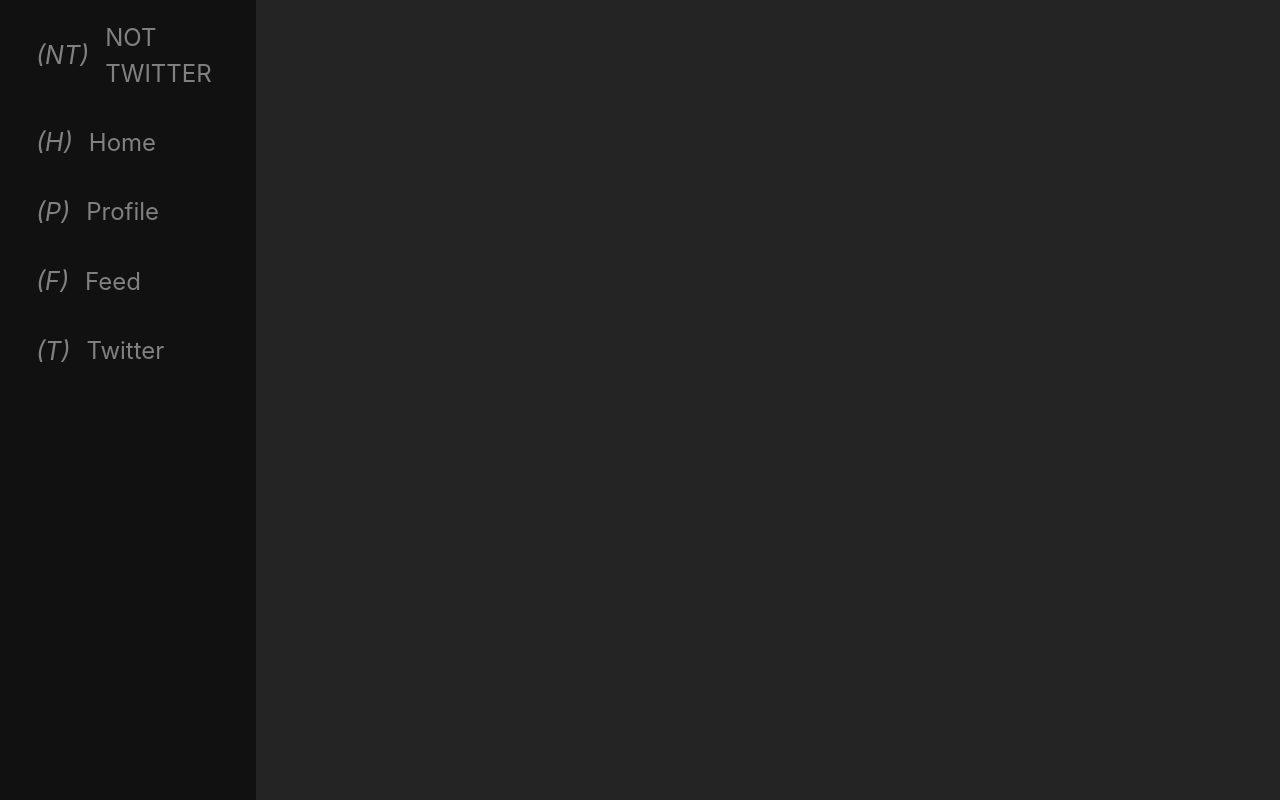
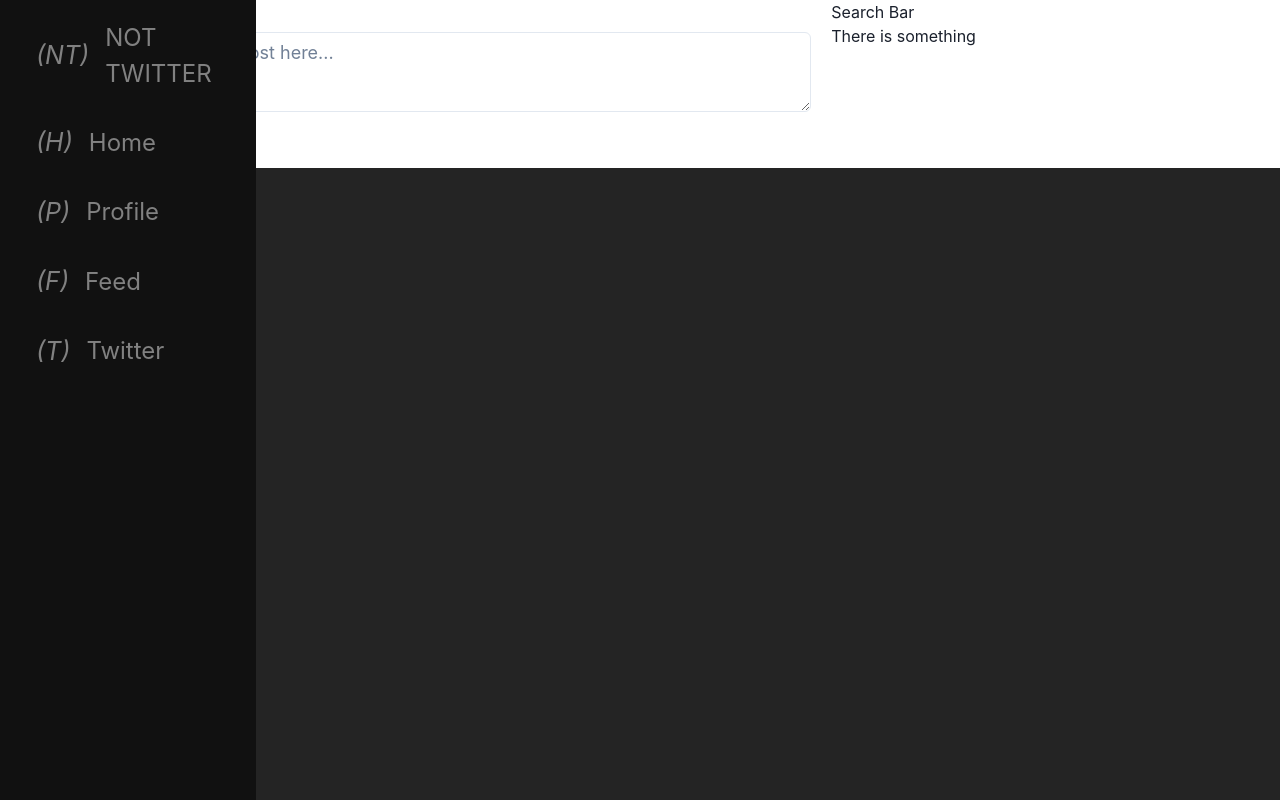
Before and after one commit to Andrewuwu/Spring23_SNS_Workshop_Client, a React (Vite) app: page / in a window 1280 px wide. Built offline with nearby package versions, Linux system fonts and the light colour scheme; no server answers.

Commit message:
Added Post Create Form and Scaffoleded Suggestions Col

```diff
--- a/src/components/common/MainFeedContainer.jsx
+++ b/src/components/common/MainFeedContainer.jsx
@@ -32,7 +32,7 @@ function MainFeedContainer() {
                     <PostColumn></PostColumn>
                 </GridItem>
                 <GridItem colStart={7} colEnd={11}>
-                    <PostColumn></PostColumn>
+                    <SuggestionsColumn></SuggestionsColumn>
                 </GridItem>
             </Grid>
         </div>
--- a/src/components/posts/PostForm.jsx
+++ b/src/components/posts/PostForm.jsx
@@ -1,7 +1,80 @@
-import React from "react";
+import React, { useState } from 'react';
+import {
+  FormControl,
+  FormLabel,
+  Input,
+  FormHelperText,
+  FormErrorMessage,
+  Textarea,
+  Button,
+  AlertDialog,
+  AlertDialogOverlay,
+  AlertDialogContent,
+  AlertDialogHeader,
+  AlertDialogBody,
+  AlertDialogFooter
+} from '@chakra-ui/react';
 
 function PostForm() {
-    return(<div></div>);
+  const [content, setContent] = useState('');
+  const [isOpen, setIsOpen] = useState(false);
+
+  const onClose = () => setIsOpen(false);
+  const cancelRef = React.useRef();
+
+  const handleContentChange = (e) => {
+    setContent(e.target.value);
+  };
+
+  const handleSubmit = () => {
+    if (content.trim().length === 0) {
+      setIsOpen(true);
+      return;
+    }
+
+    // Perform actions if content is not empty
+    console.log('Posting:', content);
+    // Reset the input after posting if needed
+    setContent('');
+  };
+
+  return (
+    <>
+      <FormControl isRequired isInvalid={isOpen}>
+        <FormLabel>Post Content</FormLabel>
+        <Textarea
+          value={content}
+          onChange={handleContentChange}
+          placeholder="Write your post here..."
+          size="lg"
+        />
+        <FormErrorMessage>Please enter some text before posting.</FormErrorMessage>
+      </FormControl>
+      <Button mt="4" colorScheme="blue" onClick={handleSubmit}>
+        POST
+      </Button>
+      <AlertDialog
+        isOpen={isOpen}
+        leastDestructiveRef={cancelRef}
+        onClose={onClose}
+      >
+        <AlertDialogOverlay />
+        <AlertDialogContent>
+          <AlertDialogHeader fontSize="lg" fontWeight="bold">
+            Empty Post
+          </AlertDialogHeader>
+          <AlertDialogBody>
+            Please enter some text before posting.
+          </AlertDialogBody>
+          <AlertDialogFooter>
+            <Button ref={cancelRef} onClick={onClose}>
+              OK
+            </Button>
+          </AlertDialogFooter>
+        </AlertDialogContent>
+      </AlertDialog>
+    </>
+  );
 }
 
 export default PostForm;
--- a/src/components/posts/PostsColumn.jsx
+++ b/src/components/posts/PostsColumn.jsx
@@ -1,5 +1,6 @@
 import React from "react";
 import PostList from "./PostList";
+import PostForm from "./PostForm";
 
 // Following vs For You
 
@@ -10,6 +11,7 @@ import PostList from "./PostList";
 function PostColumn(){
     return(
         <>
+            <PostForm></PostForm>
             <PostList></PostList>
         </>
 
--- /dev/null
+++ b/src/components/suggestions/SearchBar.jsx
@@ -0,0 +1,7 @@
+import React from "react";
+
+function SearchBar() {
+    return(<div>Search Bar</div>);
+}
+
+export default SearchBar;
--- a/src/components/suggestions/SuggestionsColumn.jsx
+++ b/src/components/suggestions/SuggestionsColumn.jsx
@@ -1,4 +1,5 @@
 import React from "react";
+import SearchBar from "./SearchBar";
 
 // Search Bar
 // "What's happening"
@@ -8,6 +9,7 @@ import React from "react";
 function SuggestionsColumn(){
     return (
         <>
+            <SearchBar></SearchBar>
             <div>
                 <h1>There is something</h1>
             </div>
```
Also changed, not shown: src/components/suggestions/SuggestionsList.jsx (added).
